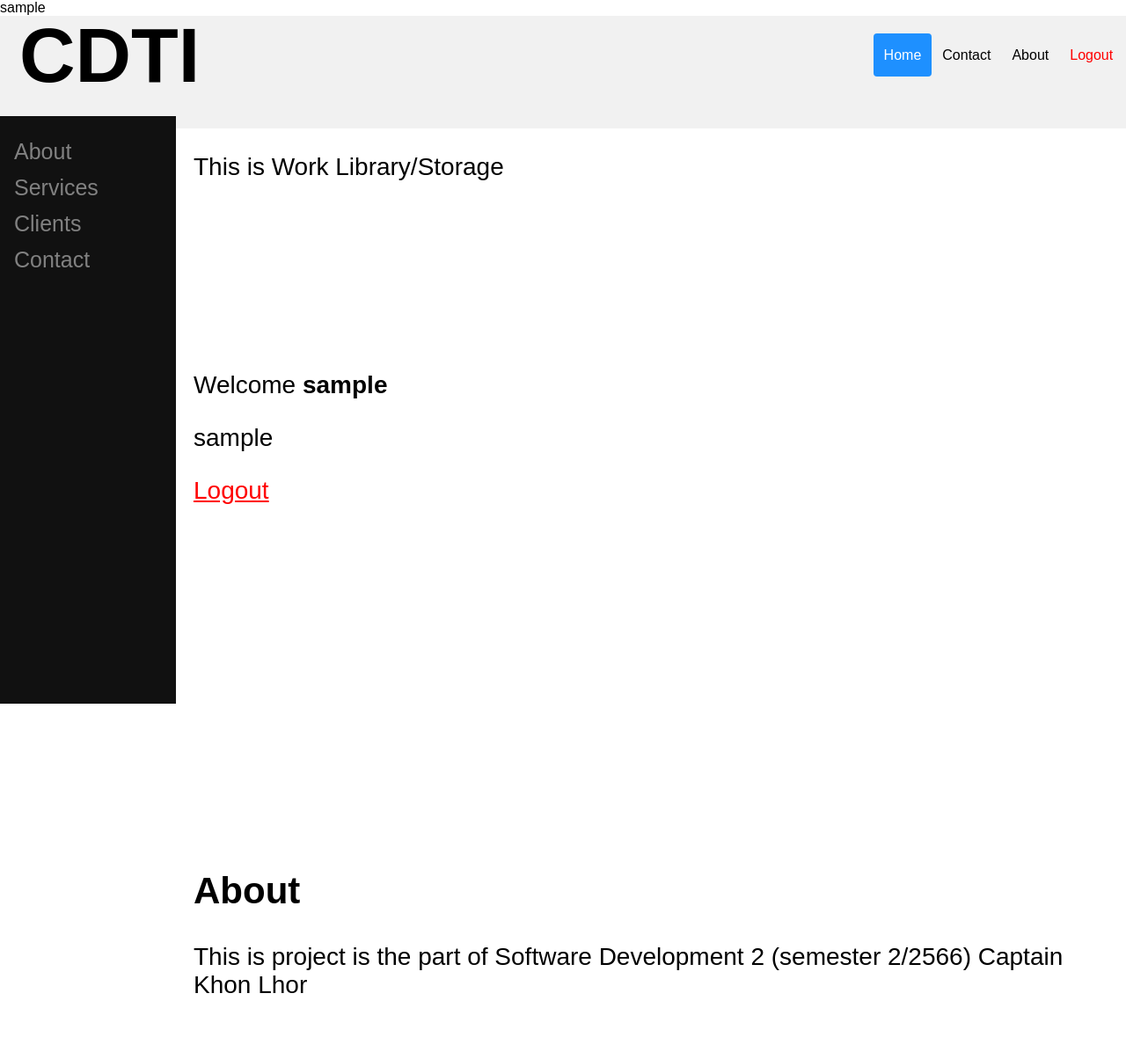
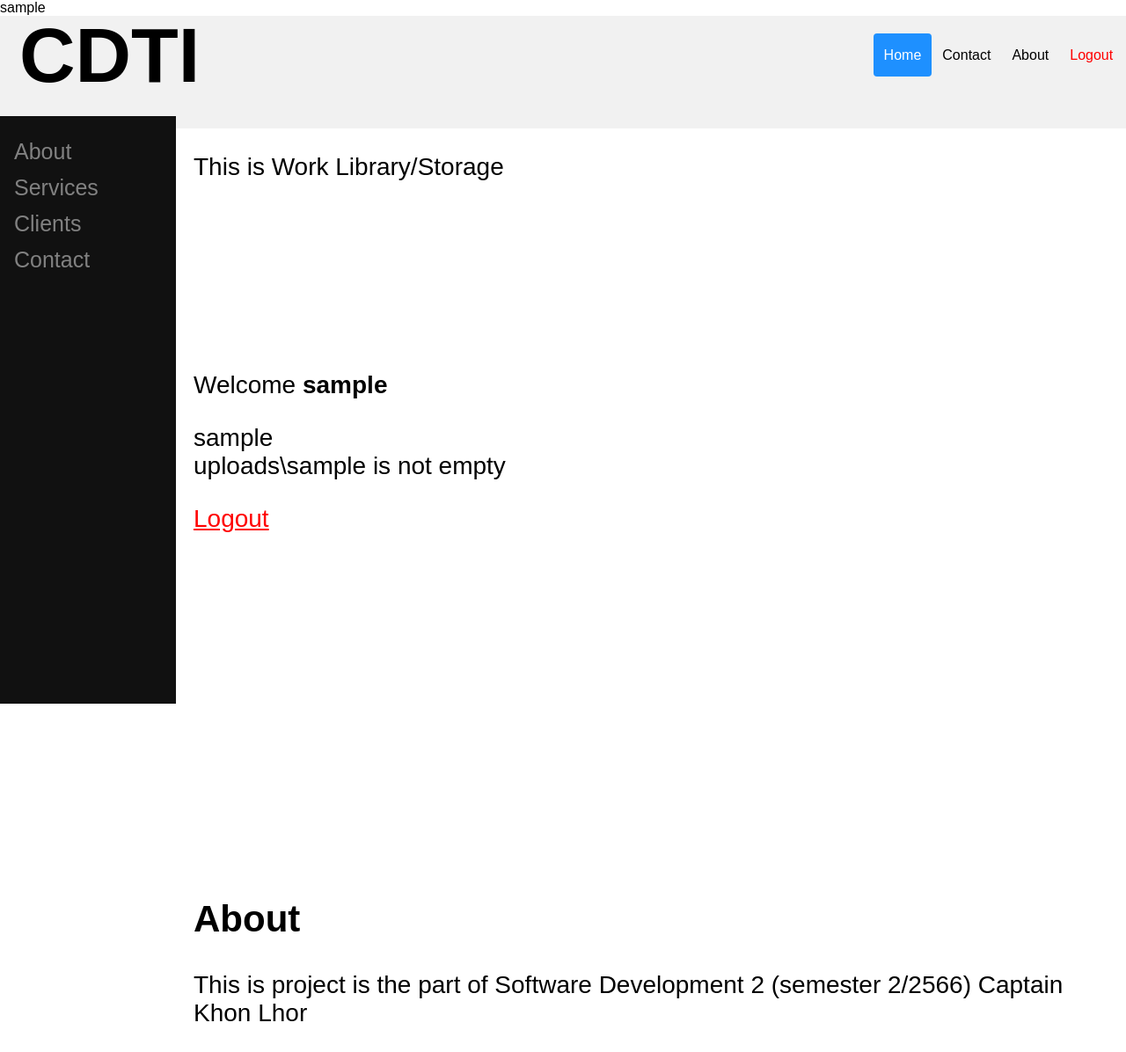
Before and after one commit to Phumiphat46/CDTI-Library-Storage, a PHP site: page /home_page.php in a window 1280 px wide. Shown: the whole page at 88% size. Before the commit the page ends 1129 px from the top, so only its background shows below. Run offline with PHP 8.4, Linux system fonts and the light colour scheme; the visitor is signed in with stand-in values (Sample User, id 1); tables that the repository leaves empty or names only in its code hold one stand-in row (values such as "Sample post").

Commit message:
created user's folder after registered and method that check f user's folder empty

```diff
--- a/home_page.php
+++ b/home_page.php
@@ -27,6 +27,8 @@ if (isset($_SESSION['username'])):
     $sql = "SELECT * FROM user WHERE username = '$username'";
     $result = mysqli_query($conn, $sql);
     mysqli_close($conn);
+
+    require "isdirempty.php";
 ?>
 <!DOCTYPE html>
     <html>
@@ -159,9 +161,15 @@ if (isset($_SESSION['username'])):
                     while ($rows = mysqli_fetch_assoc($result))
                     {
                 ?>
-                    <?php echo $rows['username']; ?>
+                    <?php echo $rows['username']; ?> <!--- fecth data from database --->
                 <?php
                     }
+                ?>
+                <br>
+                <?php
+                $lowcase_username = strtolower($username);
+                isDirEmpty("uploads\\{$lowcase_username}");
+
                 ?>
                 <p><a href="home_page.php?logout='1'" style="color: red;">Logout</a></p>
                 <br>
--- /dev/null
+++ b/isdirempty.php
@@ -0,0 +1,11 @@
+<?php
+
+function isDirEmpty($dir){ //check if directory is empty
+    $check_dir = scandir($dir);
+    if (count($check_dir) > 0){
+        echo "$dir is not empty";
+    } else {
+        echo "$dir is empty";
+    }
+}
+?>
--- a/register_db.php
+++ b/register_db.php
@@ -48,9 +48,13 @@
 
             $_SESSION['username'] = $username;
             $_SESSION['success'] = "You are now logged in";
+            $lowcase_username = strtolower($username);
+            mkdir("uploads\\{$lowcase_username}");
             header('location: home_page.php');
         } else {
+            array_push($errors, "Username or Email already exist!");
             header("location: register.php");
+
         }
     }
 
```
Also changed, not shown: README.md.
